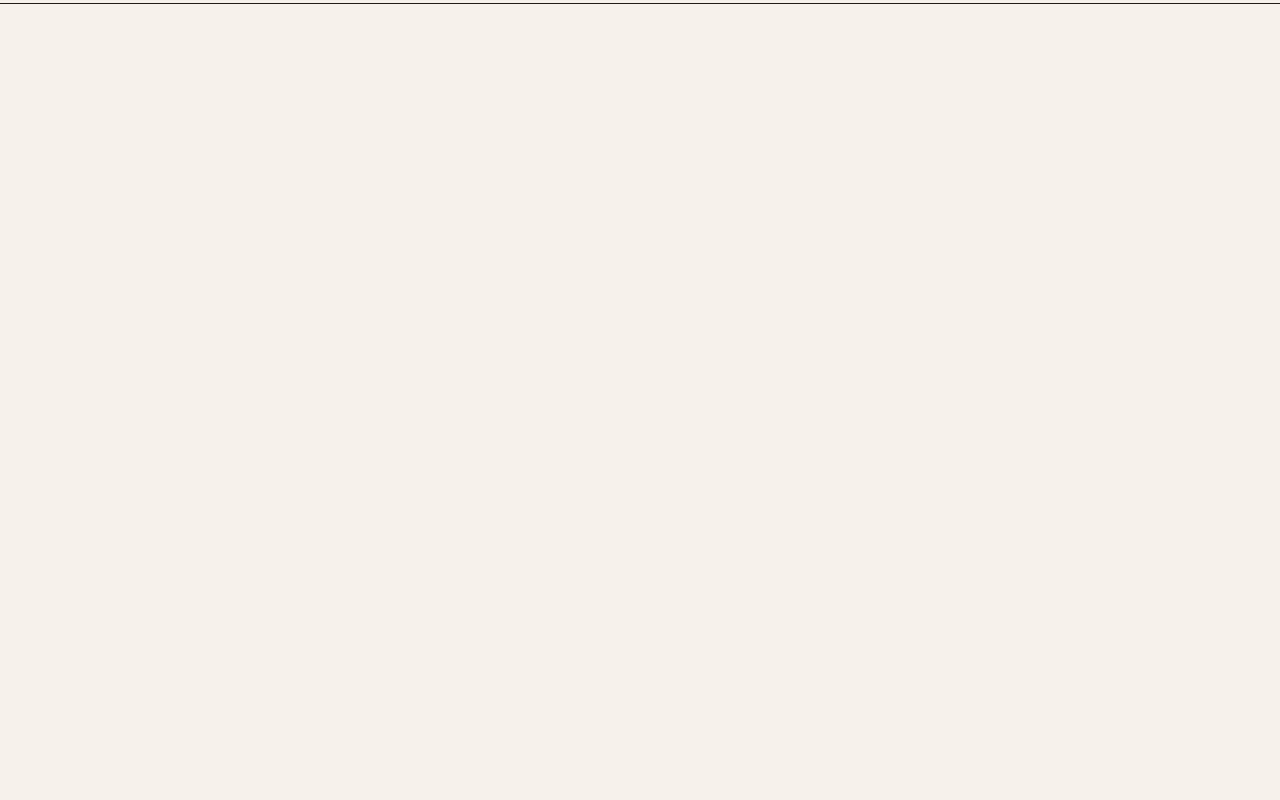
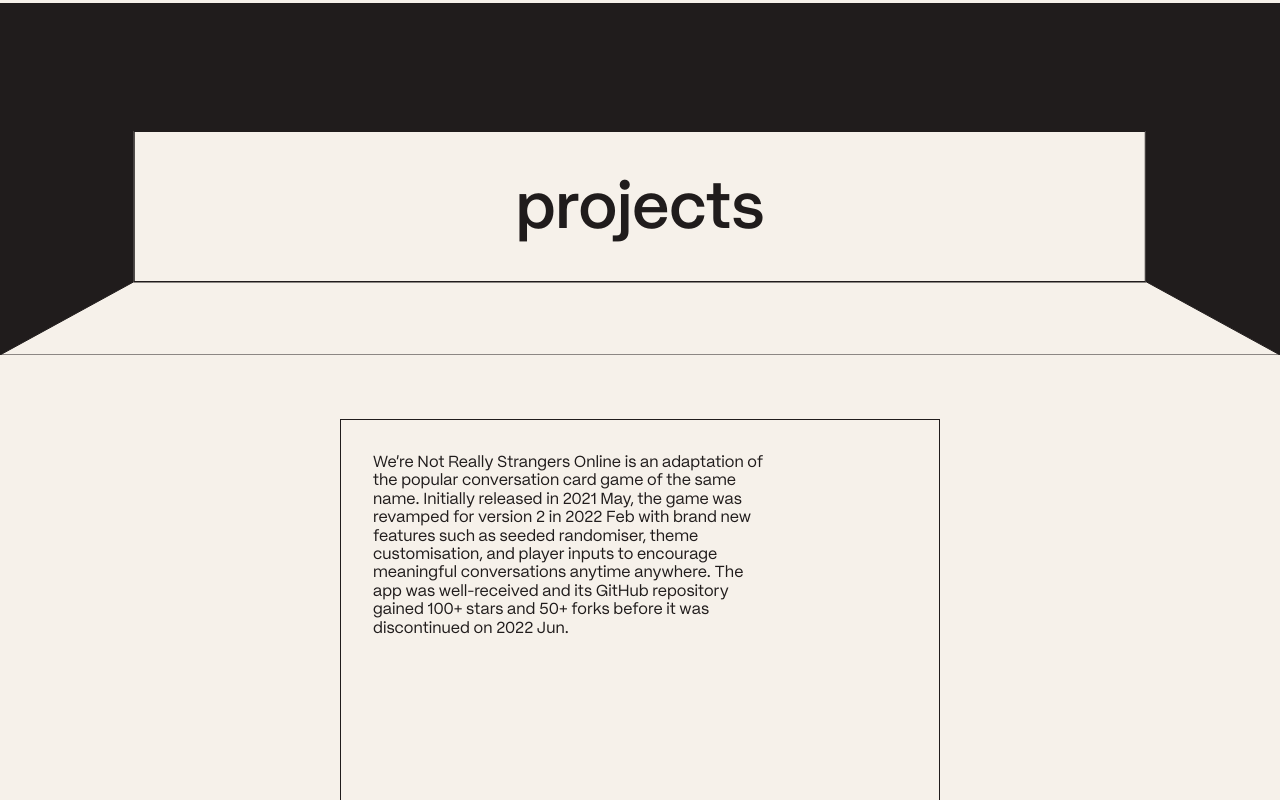
Before and after one commit to jonathan-lph/portfolio, a React (Vite) app: page / in a window 1280 px wide. Shown: the part 1760-2560 px from the top of the page. Before the commit the page ends 1764 px from the top, so only its background shows below. Built offline with nearby package versions, Linux system fonts and the light colour scheme.

Commit message:
feat: add Project section

```diff
--- a/src/App.tsx
+++ b/src/App.tsx
@@ -1,11 +1,13 @@
 import Header from './sections/Header/Header'
 import About from './sections/About/About'
+import Projects from './sections/Projects/Projects'
 
 function App() {
   return (
     <>
       <Header />
       <About />
+      <Projects />
     </>
   )
 }
--- a/src/components/ProjectCard/ProjectCard.module.css
+++ b/src/components/ProjectCard/ProjectCard.module.css
@@ -17,22 +17,23 @@
 
 @media (max-width: 767px) {
   .body {
-    aspect-ratio: auto;
+    aspect-ratio: 100/141;
     height: auto;
-    justify-content: flex-start;
-    gap: 1rem; /* min gap between description and title/info block */
+    gap: 4rem; /* min gap between description and title/info block */
     padding: 18px;
   }
 }
 
 .description {
   font-size: var(--text-base);
+  width: 75%;
   margin: 0;
 }
 
 @media (max-width: 767px) {
   .description {
     font-size: var(--text-sm);
+    width: 85%;
   }
 }
 
@@ -61,6 +62,10 @@
   border-top: 1px solid var(--color-ink);
   padding-top: 1rem;
   font-size: var(--text-base);
+}
+
+.info > span:nth-child(2) {
+  text-align: right;
 }
 
 @media (max-width: 767px) {
--- /dev/null
+++ b/src/data/projects.ts
@@ -0,0 +1,58 @@
+import type { ProjectCardLinks } from '../components/ProjectCard/ProjectCard'
+
+export type Project = {
+  title: string
+  description: string
+  tags: string
+  date: string
+  links: ProjectCardLinks
+}
+
+export const projects: Project[] = [
+  {
+    title: "We're Not Really Strangers Online",
+    description:
+      "We're Not Really Strangers Online is an adaptation of the popular conversation card game of the same name. Initially released in 2021 May, the game was revamped for version 2 in 2022 Feb with brand new features such as seeded randomiser, theme customisation, and player inputs to encourage meaningful conversations anytime anywhere. The app was well-received and its GitHub repository gained 100+ stars and 50+ forks before it was discontinued on 2022 Jun.",
+    tags: 'Web, UI/UX Design, Games, Open Source',
+    date: 'Feb 2022',
+    links: {},
+  },
+  {
+    title: 'my little airport',
+    description:
+      'my little airport is an indie pop band based in Hong Kong. Since 2004, the two core members Ah-P Lam and Nicole Au have published over 11 albums along with numerous singles and EPs, with topic ranging from love stories of the ordinaries to political events. This website acts as a database of all their musical publications and a supplement to their official website mylittleairport.com. It is dedicated to this soon-to-be 20-years-old band - a personal favourite of mine.',
+    tags: 'Web, UI/UX Design, Catalogue, Open Source',
+    date: 'May 2023',
+    links: {
+      website: 'https://mylittleairport.app/',
+      github: 'https://github.com/jonathan-lph/mylittleairport',
+    },
+  },
+  {
+    title: 'Stocker',
+    description:
+      "Stocker is a stock and cryptocurrency portfolio management system that aims to provide real-time data and statistics to users with stocks in different regions, helping them make data-driven decision. All data are stored in cloud for easy access and synchronised over the website and mobile application. As of Mar 2026, it has over 2500 daily active users with around half subscribed to Stocker's premium plans.",
+    tags: 'Web, UI/UX Design, Branding, Data Processing',
+    date: 'NANI Studio Limited, Feb 2022',
+    links: { website: 'https://dashboard.stocker.nanistudio.org/' },
+  },
+  {
+    title: 'LukHap 六合',
+    description:
+      'LukHap is a JyutPing word game - a unique take of the popular English word game Wordle on the Cantonese (Yue Chinese) romanisation system. It has a familiar interface customized to fit the Cantonese syntax, allowing users practise JyutPing daily in a fun and engaging way. The game is also open-sourced and encourage developers to make suitable adjustments and create a similar game for their language.',
+    tags: 'Game Development, Open Source',
+    date: 'Jan 2022',
+    links: {
+      website: 'https://lukhap.jonathanl.dev/',
+      github: 'https://github.com/jonathan-lph/lukhap',
+    },
+  },
+  {
+    title: 'The Sharing Kindness Game',
+    description:
+      'Following the success of their acclaimed affirmation cards and advent calendar, Sharing Kindness is releasing the Sharing Kindness game - a card game for children and families to build a more positive mindset and be more grateful. The project was funded by over 100 people to a total of around AU$11,000. The online version is soon developed and released to make the game more accessible.',
+    tags: 'Web, UI/UX Design, Branding',
+    date: 'Jun 2023',
+    links: { website: 'https://game.sharingkindness.com/' },
+  },
+]
--- /dev/null
+++ b/src/sections/Projects/Projects.module.css
@@ -0,0 +1,79 @@
+.banner {
+  position: relative;
+  height: 351px;
+  background: var(--color-ink);
+}
+
+.bannerInner {
+  position: relative;
+  height: 100%;
+}
+
+.box {
+  position: absolute;
+  left: 50%;
+  top: 36.18%;
+  transform: translateX(-50%);
+  width: 79.1%;
+  height: 43.02%;
+  display: flex;
+  align-items: center;
+  justify-content: center;
+  background: var(--color-bg);
+  border: 1px solid var(--color-ink);
+}
+
+.label {
+  font-family: var(--font-family);
+  font-weight: var(--font-weight-semibold);
+  font-size: var(--text-2xl);
+  color: var(--color-ink);
+  margin: 0;
+}
+
+.trapezoid {
+  position: absolute;
+  left: 0;
+  bottom: 0;
+  width: 100%;
+  height: 20.8%;
+}
+
+.trapezoid polygon {
+  fill: var(--color-bg);
+  stroke: var(--color-ink);
+}
+
+.grid {
+  display: grid;
+  grid-template-columns: repeat(auto-fill, 600px);
+  justify-content: center;
+  gap: 4.75rem;
+  padding: 4rem 2.625rem;
+}
+
+.end {
+  display: flex;
+  justify-content: flex-end;
+  padding: 2.625rem;
+}
+
+@media (max-width: 767px) {
+  .banner {
+    height: 219px;
+  }
+
+  .label {
+    font-size: 2.625rem;
+  }
+
+  .grid {
+    grid-template-columns: min(100%, 400px);
+    gap: 2.5rem;
+    padding: 2.5rem 1.5rem;
+  }
+
+  .end {
+    padding: 1.5rem;
+  }
+}
--- /dev/null
+++ b/src/sections/Projects/Projects.tsx
@@ -0,0 +1,34 @@
+import BackToTop from '../../components/BackToTop/BackToTop'
+import Container from '../../components/Container/Container'
+import Divider from '../../components/Divider/Divider'
+import ProjectCard from '../../components/ProjectCard/ProjectCard'
+import { projects } from '../../data/projects'
+import styles from './Projects.module.css'
+
+function Projects() {
+  return (
+    <section id="projects" className={styles.projects}>
+      <div className={styles.banner}>
+        <Container className={styles.bannerInner}>
+          <div className={styles.box}>
+            <p className={styles.label}>projects</p>
+          </div>
+          <svg className={styles.trapezoid} viewBox="0 0 100 100" preserveAspectRatio="none">
+            <polygon points="10.42,0 89.58,0 100,100 0,100" vectorEffect="non-scaling-stroke" />
+          </svg>
+        </Container>
+      </div>
+      <Container className={styles.grid}>
+        {projects.map((project, index) => (
+          <ProjectCard key={`${project.title}-${index}`} {...project} />
+        ))}
+      </Container>
+      <Container className={styles.end}>
+        <BackToTop />
+      </Container>
+      <Divider />
+    </section>
+  )
+}
+
+export default Projects
```
